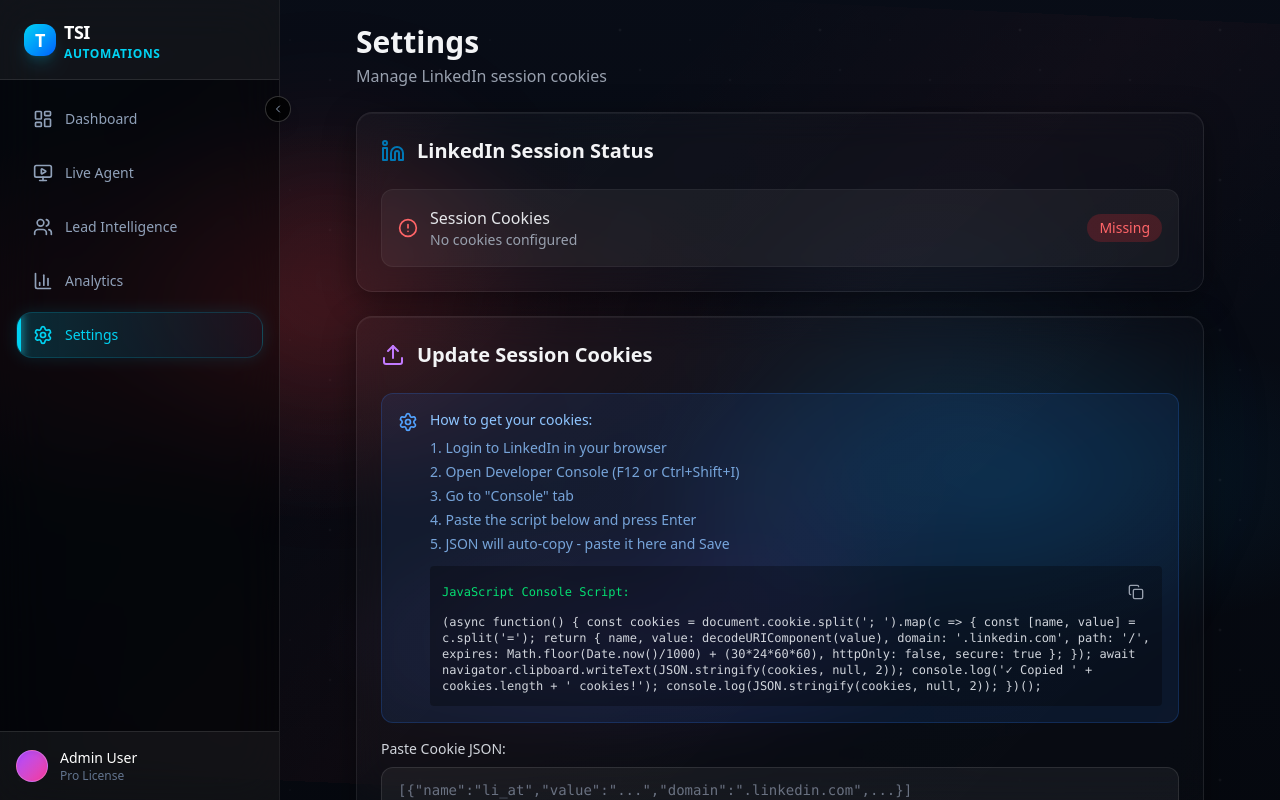
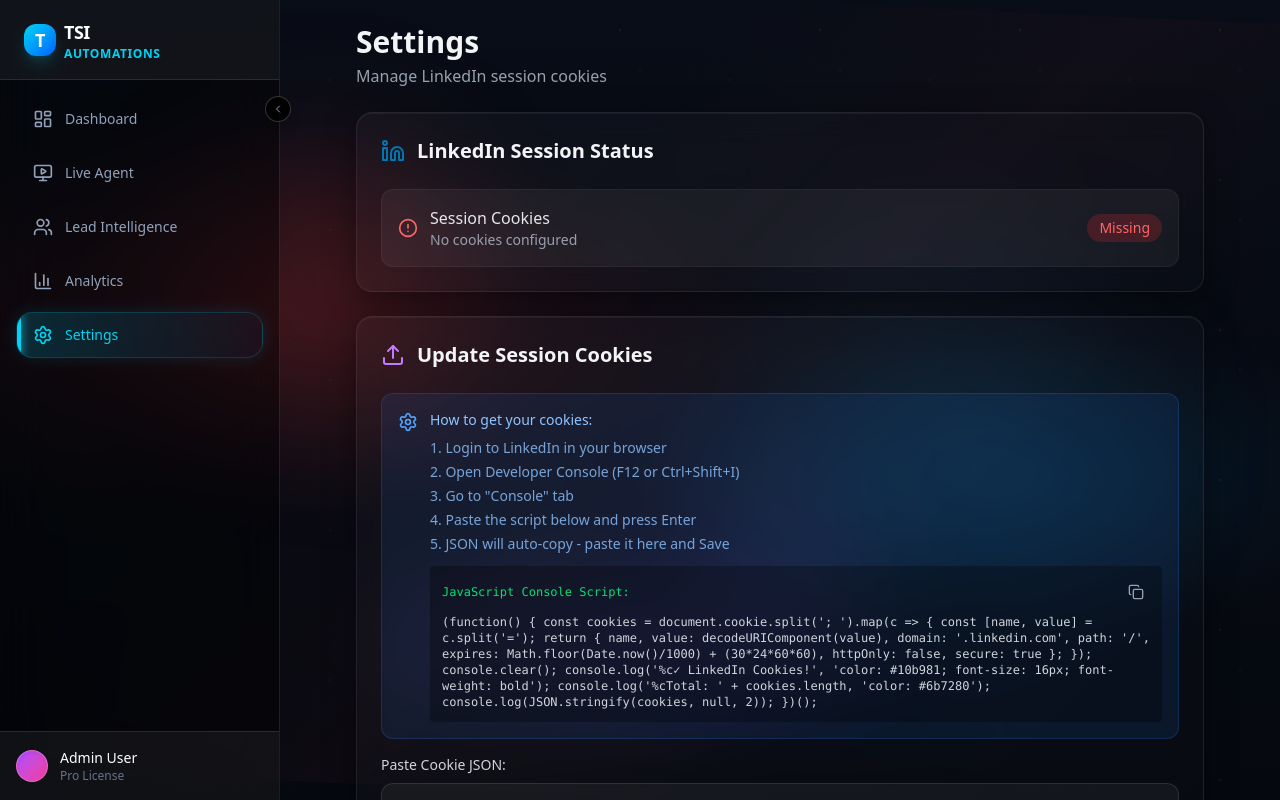
Before and after one commit to RajnishKumar960/Playwrite, a Next.js app in the folder frontend-dashboard/: page /settings in a window 1280 px wide. Built offline with nearby package versions, Linux system fonts and the light colour scheme; no server answers.

Commit message:
Remove clipboard copy from cookie script, just output JSON

```diff
--- a/frontend-dashboard/app/settings/page.tsx
+++ b/frontend-dashboard/app/settings/page.tsx
@@ -65,7 +65,7 @@
     };
 
     const copyExtractionCommand = () => {
-        const script = `(async function() {
+        const script = `(function() {
   const cookies = document.cookie.split('; ').map(c => {
     const [name, value] = c.split('=');
     return {
@@ -78,9 +78,12 @@
       secure: true
     };
   });
-  await navigator.clipboard.writeText(JSON.stringify(cookies, null, 2));
-  console.log('✓ Copied ' + cookies.length + ' cookies!');
+  console.clear();
+  console.log('%c✓ LinkedIn Cookies Extracted!', 'color: #10b981; font-size: 16px; font-weight: bold');
+  console.log('%cTotal cookies: ' + cookies.length, 'color: #6b7280');
+  console.log('%c\\n📋 Copy the JSON below:', 'color: #8b5cf6; font-weight: bold');
   console.log(JSON.stringify(cookies, null, 2));
+  console.log('%c\\n→ Right-click above → Copy object', 'color: #f59e0b');
 })();`;
         navigator.clipboard.writeText(script);
         setCopied(true);
@@ -210,7 +213,7 @@
                                         </button>
                                     </div>
                                     <div className="text-gray-300 overflow-x-auto max-h-32 overflow-y-auto">
-                                        {`(async function() {
+                                        {`(function() {
   const cookies = document.cookie.split('; ').map(c => {
     const [name, value] = c.split('=');
     return {
@@ -223,8 +226,9 @@
       secure: true
     };
   });
-  await navigator.clipboard.writeText(JSON.stringify(cookies, null, 2));
-  console.log('✓ Copied ' + cookies.length + ' cookies!');
+  console.clear();
+  console.log('%c✓ LinkedIn Cookies!', 'color: #10b981; font-size: 16px; font-weight: bold');
+  console.log('%cTotal: ' + cookies.length, 'color: #6b7280');
   console.log(JSON.stringify(cookies, null, 2));
 })();`}
                                     </div>
```
